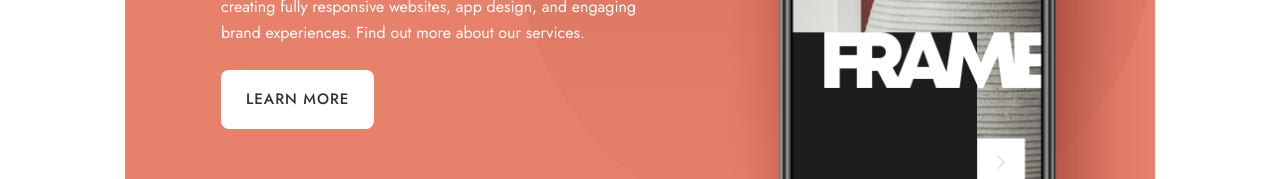
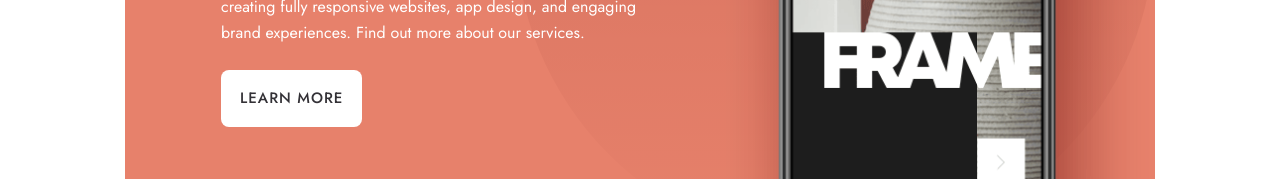
Before and after one commit to im7ven/designo, a Next.js app: page / in a window 1280 px wide. Shown: the part 548-727 px from the top of the page. Built offline with nearby package versions, Linux system fonts and the light colour scheme.

Commit message:
style: change button padding

```diff
--- a/app/globals.css
+++ b/app/globals.css
@@ -78,7 +78,7 @@ h2 {
   text-transform: uppercase;
   border: 0;
   outline: 0;
-  padding: 1.8rem 2.5rem;
+  padding: 1.7rem 1.9rem;
   letter-spacing: 1px;
   font-size: 1.5rem;
   color: var(--dark-grey);
@@ -86,6 +86,7 @@ h2 {
   background-color: #fff;
   font-weight: 500;
   display: inline-block;
+  letter-spacing: 1px;
 }
 
 .btn-primary:hover {
```
